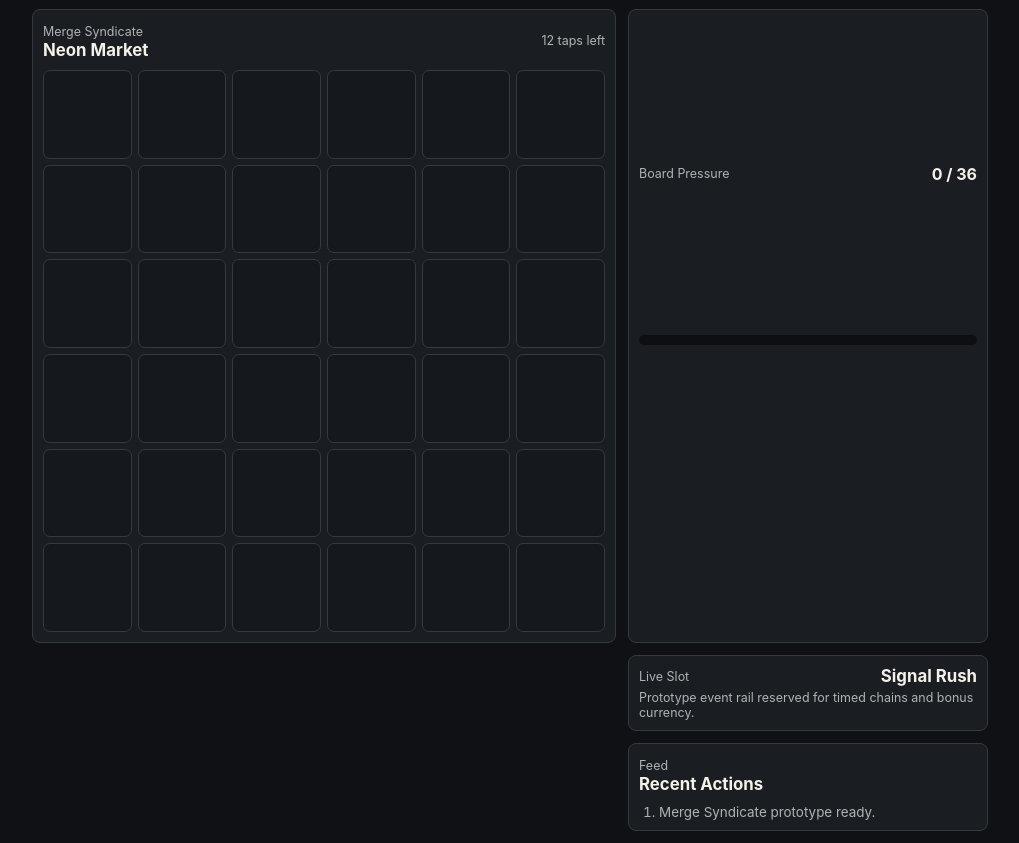
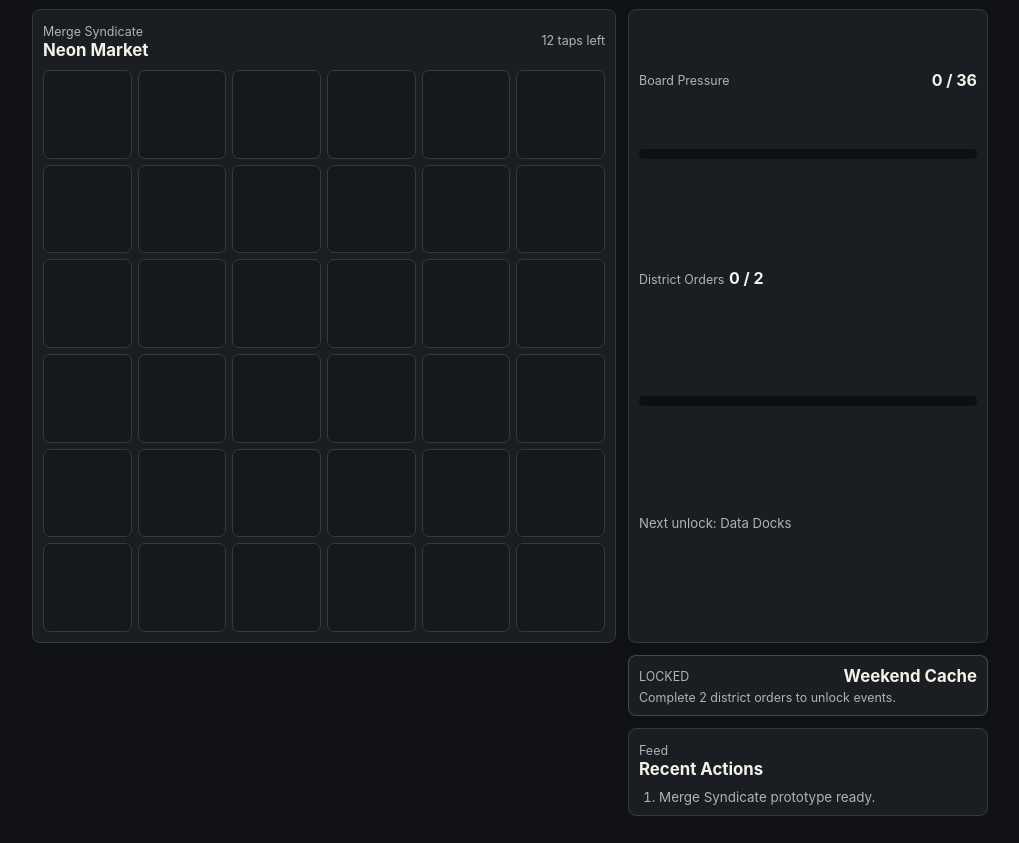
Before and after one commit to RR-AI-Home/Merge, a website with bundled scripts: page apps/merge-syndicate/web/index.html in a window 1280 px wide. Shown: the part 293-1136 px from the top of the page, without its empty margins (130-1149 px from the left). Built offline with nearby package versions, Linux system fonts and the light colour scheme.

Commit message:
feat: complete merge syndicate prototype chapter

```diff
--- a/apps/merge-syndicate/src/gameSession.js
+++ b/apps/merge-syndicate/src/gameSession.js
@@ -92,6 +92,10 @@ function removeOrderItemsFromBoard(board, order) {
 
 function firstOrderDropQueue() {
   return ['chip_1', 'chip_1', 'wire_1', 'wire_1'];
+}
+
+function secondOrderDropQueue() {
+  return ['drone_1', 'drone_1'];
 }
 
 function randomForDrop(producer, itemId) {
@@ -247,12 +251,17 @@ export function completeOrderFromBoard(save, theme, orderId) {
   }
 
   const completedOrderIds = [...save.completedOrderIds, orderId];
+  const onboardingDropQueue = orderId === 'signal_scrambler_1'
+    ? secondOrderDropQueue()
+    : (save.onboardingDropQueue ?? []);
+
   return {
     ok: true,
     save: {
       ...result.state,
       board: removeOrderItemsFromBoard(save.board, order),
       completedOrderIds,
+      onboardingDropQueue,
       ordersCompleted: completedOrderIds.length
     },
     message: `${order.title} complete. District progress increased.`
@@ -279,6 +288,41 @@ export function getCurrentDistrict(save, theme) {
     .filter((node) => node.unlocksAfterOrders <= save.ordersCompleted)
     .at(-1);
   return unlocked ?? theme.worldMap.nodes[0];
+}
+
+export function getChapterProgress(save, theme) {
+  const target = Math.max(...theme.worldMap.nodes.map((node) => node.unlocksAfterOrders));
+  const currentDistrict = getCurrentDistrict(save, theme);
+  const nextDistrict = theme.worldMap.nodes.find((node) => {
+    return node.unlocksAfterOrders > save.ordersCompleted;
+  }) ?? null;
+
+  return {
+    completed: Math.min(save.ordersCompleted, target),
+    target,
+    currentDistrictTitle: currentDistrict.title,
+    nextDistrictTitle: nextDistrict?.title ?? null,
+    isChapterComplete: save.ordersCompleted >= target
+  };
+}
+
+export function getEventRail(save, theme) {
+  const slot = theme.events.slots[0];
+  const progress = getChapterProgress(save, theme);
+
+  if (!progress.isChapterComplete) {
+    return {
+      status: 'locked',
+      title: slot.title,
+      detail: `Complete ${progress.target} district orders to unlock events.`
+    };
+  }
+
+  return {
+    status: 'active',
+    title: slot.title,
+    detail: 'Timed orders are active in Data Docks.'
+  };
 }
 
 export function getOpenOrders(save, theme) {
--- a/apps/merge-syndicate/web/app.js
+++ b/apps/merge-syndicate/web/app.js
@@ -3,7 +3,9 @@ import {
   completeOrderFromBoard,
   createInitialSave,
   describeBoardCell,
+  getChapterProgress,
   getCurrentDistrict,
+  getEventRail,
   getOpenOrders,
   getSessionGoal,
   mergeBoardCells,
@@ -24,10 +26,17 @@ const elements = {
   appName: document.querySelector('#app-name'),
   board: document.querySelector('#merge-board'),
   boardPressure: document.querySelector('#board-pressure'),
+  chapterDetail: document.querySelector('#chapter-detail'),
+  chapterFill: document.querySelector('#chapter-fill'),
+  chapterProgress: document.querySelector('#chapter-progress'),
   coins: document.querySelector('#coins-value'),
   dailyButton: document.querySelector('#daily-button'),
   district: document.querySelector('#district-name'),
   energy: document.querySelector('#energy-value'),
+  eventDetail: document.querySelector('#event-detail'),
+  eventPanel: document.querySelector('#event-panel'),
+  eventStatus: document.querySelector('#event-status'),
+  eventTitle: document.querySelector('#event-title'),
   goalAction: document.querySelector('#goal-action'),
   goalDetail: document.querySelector('#goal-detail'),
   log: document.querySelector('#action-log'),
@@ -125,6 +134,19 @@ function renderStatus() {
   const total = save.board.cells.length;
   elements.boardPressure.textContent = `${occupied} / ${total}`;
   elements.pressureFill.style.width = `${Math.round((occupied / total) * 100)}%`;
+
+  const progress = getChapterProgress(save, theme);
+  elements.chapterProgress.textContent = `${progress.completed} / ${progress.target}`;
+  elements.chapterFill.style.width = `${Math.round((progress.completed / progress.target) * 100)}%`;
+  elements.chapterDetail.textContent = progress.nextDistrictTitle
+    ? `Next unlock: ${progress.nextDistrictTitle}`
+    : `${progress.currentDistrictTitle} unlocked.`;
+
+  const eventRail = getEventRail(save, theme);
+  elements.eventPanel.dataset.status = eventRail.status;
+  elements.eventStatus.textContent = eventRail.status;
+  elements.eventTitle.textContent = eventRail.title;
+  elements.eventDetail.textContent = eventRail.detail;
 
   const goal = getSessionGoal(save, theme);
   elements.goalAction.textContent = goal.action;
--- a/apps/merge-syndicate/web/index.html
+++ b/apps/merge-syndicate/web/index.html
@@ -69,6 +69,14 @@
         <div class="progress-track" aria-hidden="true">
           <span id="pressure-fill"></span>
         </div>
+        <div>
+          <span>District Orders</span>
+          <strong id="chapter-progress">0 / 2</strong>
+        </div>
+        <div class="progress-track chapter-track" aria-hidden="true">
+          <span id="chapter-fill"></span>
+        </div>
+        <p id="chapter-detail">Reach Data Docks to open events.</p>
       </section>
 
       <section class="orders-zone" aria-label="Orders">
@@ -81,12 +89,12 @@
         <div id="orders-list" class="orders-list"></div>
       </section>
 
-      <section class="event-zone" aria-label="Event">
+      <section id="event-panel" class="event-zone" aria-label="Event">
         <div>
-          <span>Live Slot</span>
-          <strong>Signal Rush</strong>
+          <span id="event-status">Locked</span>
+          <strong id="event-title">Signal Rush</strong>
         </div>
-        <p>Prototype event rail reserved for timed chains and bonus currency.</p>
+        <p id="event-detail">Prototype event rail reserved for timed chains and bonus currency.</p>
       </section>
 
       <section class="log-zone" aria-label="Activity log">
--- a/apps/merge-syndicate/web/styles.css
+++ b/apps/merge-syndicate/web/styles.css
@@ -242,6 +242,16 @@ button:disabled {
   background: var(--amber);
 }
 
+.chapter-track span {
+  background: var(--green);
+}
+
+#chapter-detail {
+  margin: 0;
+  color: var(--muted);
+  font-size: 0.82rem;
+}
+
 .orders-list {
   display: grid;
   gap: 8px;
@@ -324,6 +334,20 @@ button:disabled {
   gap: 4px;
 }
 
+.event-zone[data-status="active"] {
+  border-color: rgba(47, 209, 132, 0.6);
+  background: linear-gradient(145deg, rgba(47, 209, 132, 0.14), var(--panel));
+}
+
+.event-zone[data-status="locked"] {
+  border-color: rgba(174, 180, 178, 0.28);
+}
+
+#event-status {
+  text-transform: uppercase;
+  letter-spacing: 0;
+}
+
 .event-zone p {
   margin: 0;
 }
```
Also changed, not shown: tests/merge-syndicate-session.test.js (+60 -0 lines), tests/merge-syndicate-web.test.js (+4 -0 lines).
